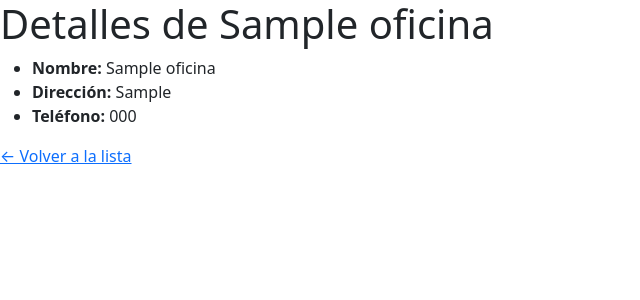
After one commit to soncco/pruebadocker, a Django app: page /base/oficina/1/ in a window 1280 px wide. The commit adds this page. Shown: the top 300 px of the page, without its empty margins (0-640 px from the left). Run offline with Django 3.2, Linux system fonts and the light colour scheme; tables that the repository leaves empty hold one stand-in row (values such as "Sample post").

Commit message:
Añadir vistas detalladas de cada oficina

```diff
--- /dev/null
+++ b/base/templates/base/oficina.html
@@ -0,0 +1,12 @@
+{% extends 'base/base.html' %} {% block contenido %}
+
+<h1>Detalles de {{ oficina.nombre }}</h1>
+<ul>
+    <li><strong>Nombre:</strong> {{ oficina.nombre }}</li>
+    <li><strong>Dirección:</strong> {{ oficina.direccion }}</li>
+    <li><strong>Teléfono:</strong> {{ oficina.telefono }}</li>
+</ul>
+
+<a href="{% url 'base:oficinas' %}">← Volver a la lista</a>
+
+{% endblock %}
--- a/base/urls.py
+++ b/base/urls.py
@@ -1,7 +1,8 @@
 from django.urls import path
-from .views import oficinas
+from .views import oficina_lista, oficina_detalle
 
 app_name = 'base'
 urlpatterns = [
-    path('oficinas/', oficinas, name='oficinas'),
+    path('oficinas/', oficina_lista, name='oficinas'),
+    path('oficina/<int:id>/', oficina_detalle, name='oficina_detalle'),
 ]
--- a/base/views.py
+++ b/base/views.py
@@ -1,11 +1,20 @@
-from django.shortcuts import render
+from django.shortcuts import render, get_object_or_404
 
 from .models import Oficina
 
-
+'''
 def oficinas(request):
     oficinas = Oficina.objects.all()
     context = {
         'oficinas': oficinas
     }
     return render(request, 'base/oficinas.html', context=context)
+'''
+
+def oficina_detalle(request, id):
+    oficina = get_object_or_404(Oficina, id=id)
+    return render(request, 'base/oficina.html', {'oficina': oficina})
+
+def oficina_lista(request):
+    oficinas = Oficina.objects.all()
+    return render(request, 'base/oficinas.html', {'oficinas': oficinas})
```
Also changed, not shown: base/templates/base/oficinas.html (+10 -1 lines), 1 other file.
